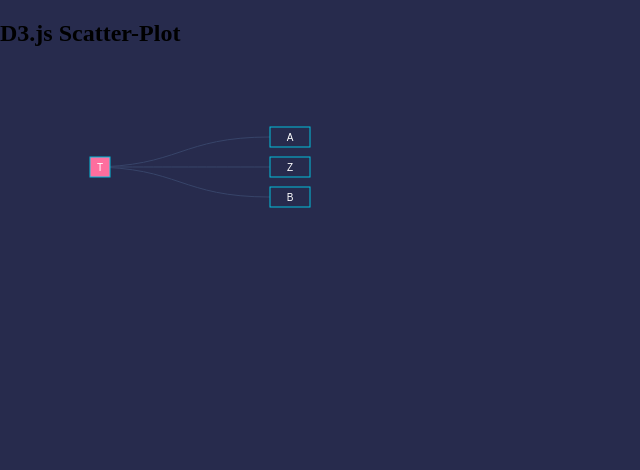
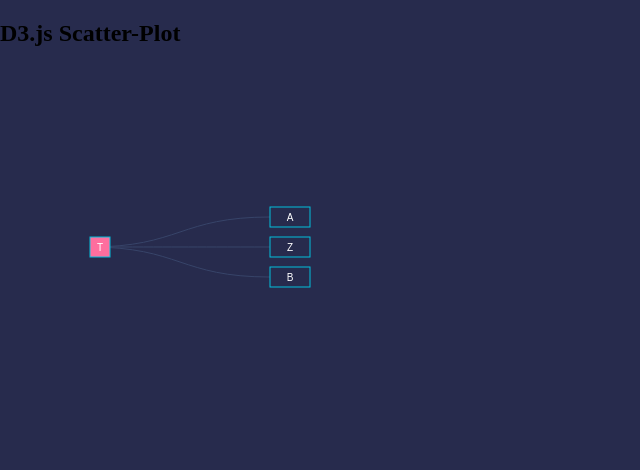
Before and after one commit to Bilal-thynkweb/d3-treeview, a plain HTML site: page index.html in a window 1280 px wide. Shown: the whole page, without its empty margins (0-640 px from the left). Drawn offline with nearby package versions, Linux system fonts and the light colour scheme.

Commit message:
minor fix

```diff
--- a/index.html
+++ b/index.html
@@ -4,7 +4,7 @@
   <script src="https://d3js.org/d3.v4.js"></script>
   <body>
     <h2>D3.js Scatter-Plot</h2>
-
+    <svg id="d3-tree"></svg>
     <script>
       fetch("./data.json")
         .then((res) => res.json())
@@ -48,14 +48,13 @@
         ],
       };
 
-      var margin = { top: 100, right: 90, bottom: 30, left: 90 },
+      var margin = { top: 180, right: 90, bottom: 30, left: 90 },
         width = 960 - margin.left - margin.right,
         height = 500 - margin.top - margin.bottom;
       var svg = d3
-        .select("body")
-        .append("svg")
-        .attr("width", "100vw")
-        .attr("height", "100vh")
+        .select("#d3-tree")
+        .attr("width", "100%")
+        .attr("height", "25rem")
         .call(
           d3.zoom().on("zoom", function () {
             svg.attr(
```
